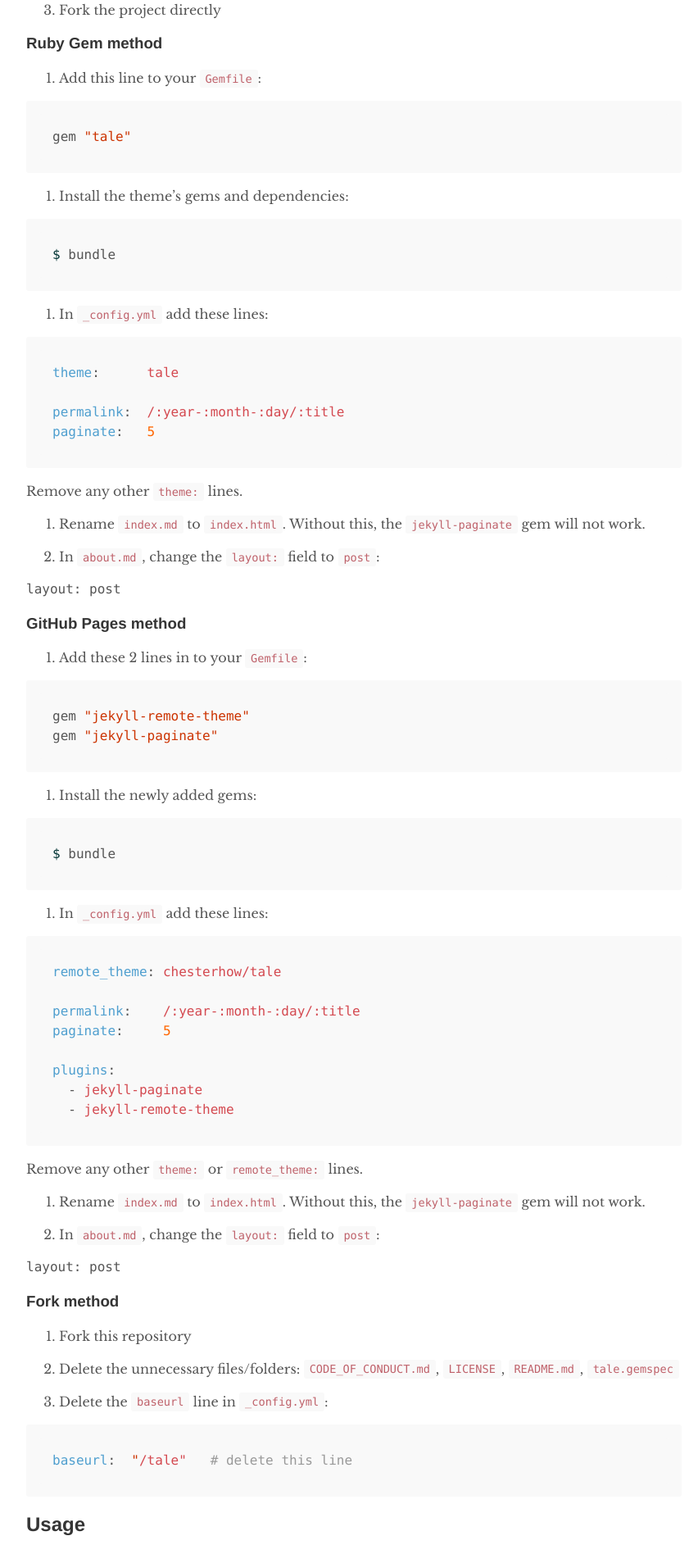
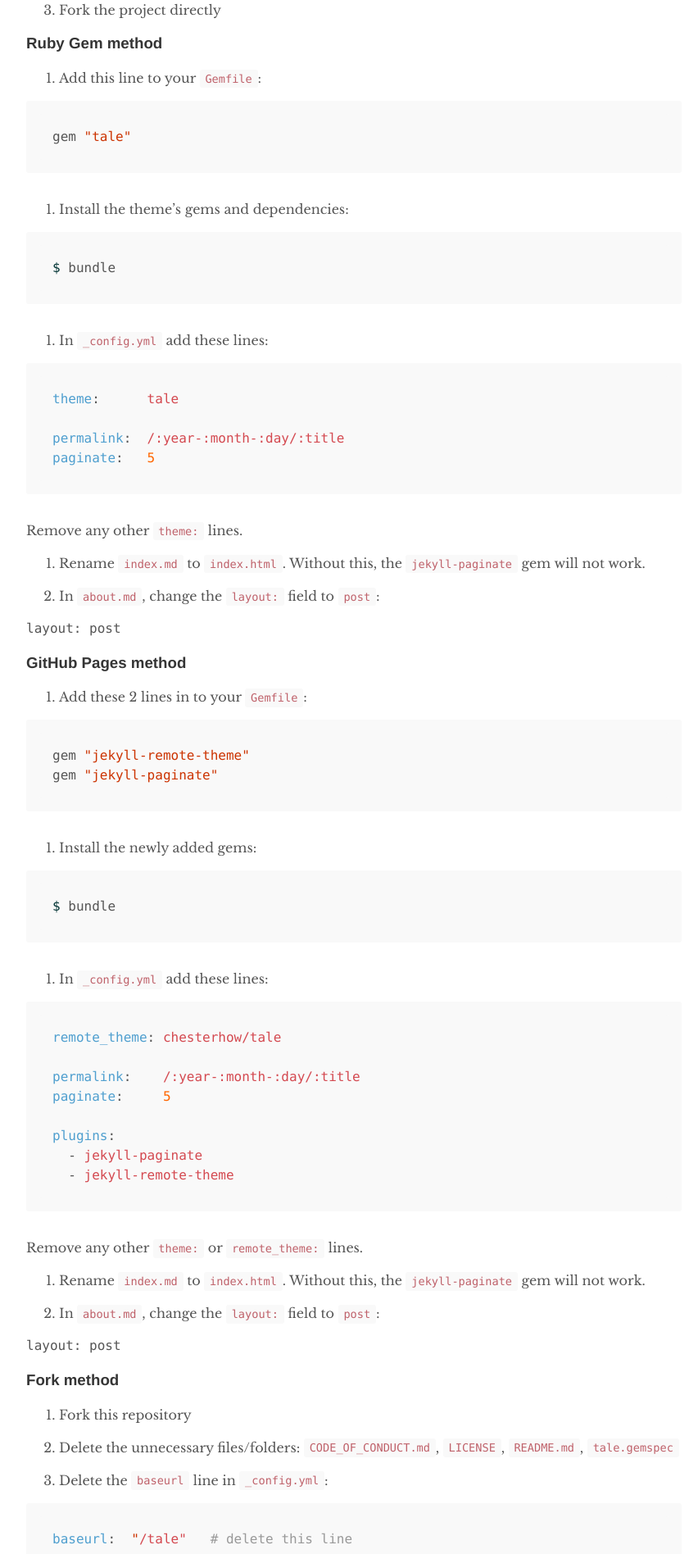
Before and after one commit to RobertDickens/dinkers.github.io, a Jekyll site: the page built from TALE.md, in a window 1280 px wide. Shown: the part 885-2781 px from the top of the page at 82% size, without its empty margins (208-1060 px from the left). Built offline with Jekyll 4.4.1, drawn with Linux system fonts in a browser that asks for light colours; some web fonts are replaced; our own code applies the rules of GitHub Pages for plain Markdown files.

Commit message:
Increased padding on the bottom of highlight

```diff
--- a/_sass/tale/_code.scss
+++ b/_sass/tale/_code.scss
@@ -26,7 +26,7 @@
   background-color: $grey-3;
   border-radius: 3px;
   line-height: 1.4;
-  margin: 0 0 1rem;
+  margin: 0 0 2rem;
   padding: 1rem;
 
   pre {
```
